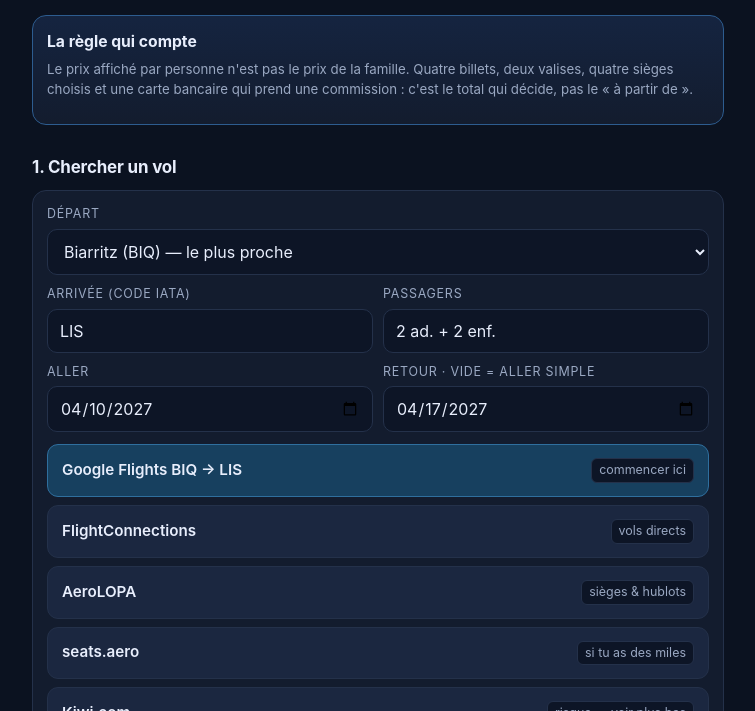
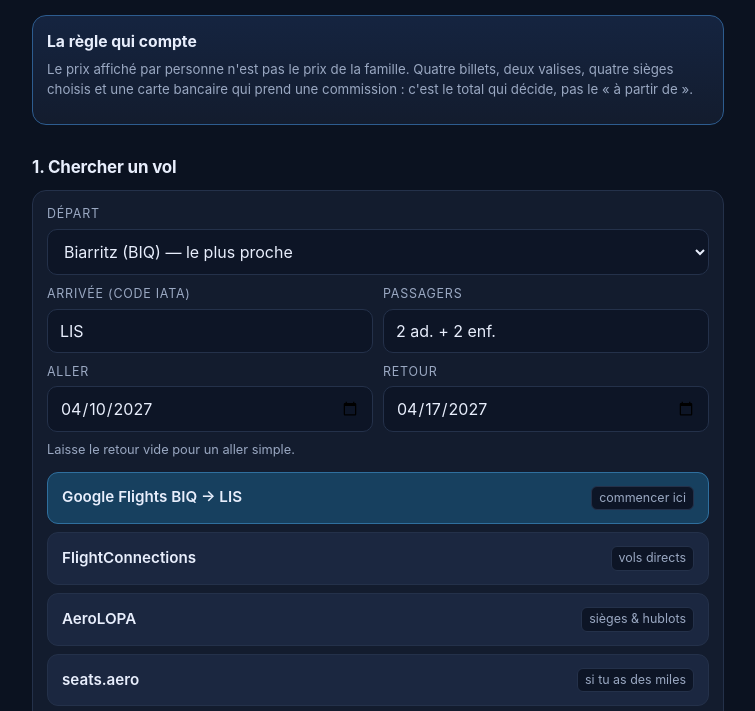
Before and after one commit to tetedail31/portail, a plain HTML site: page 404.html in a window 1280 px wide. Shown: the part 81-792 px from the top of the page, without its empty margins (262-1017 px from the left). Drawn offline with Linux system fonts and the light colour scheme.

Commit message:
deploy: 2026-11-10T08:53:20Z

```diff
--- a/404.html
+++ b/404.html
@@ -103,8 +103,9 @@ td input{padding:7px 6px;font-size:.88rem;text-align:right}
   </div>
   <div class="row grid g2">
     <div><label for="d1">Aller</label><input id="d1" type="date" value="2027-04-10"></div>
-    <div><label for="d2">Retour · vide = aller simple</label><input id="d2" type="date" value="2027-04-17"></div>
+    <div><label for="d2">Retour</label><input id="d2" type="date" value="2027-04-17"></div>
   </div>
+  <p class="hint" style="margin:-2px 0 12px">Laisse le retour vide pour un aller simple.</p>
 
   <div class="btns">
     <a class="btn pri" id="lnk-gf" target="_blank" rel="noopener">Google Flights <span class="tag">commencer ici</span></a>
```
Also changed, not shown: index.html (+2 -1 lines).
